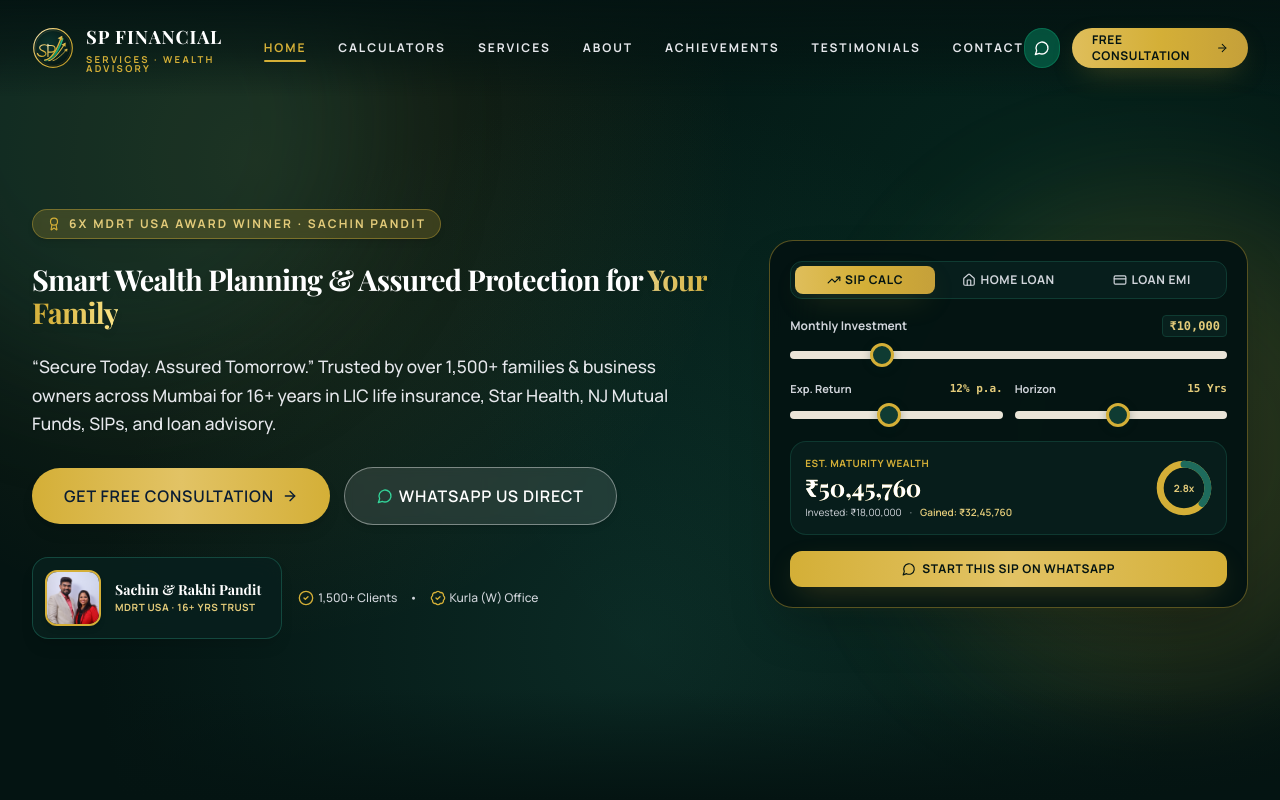
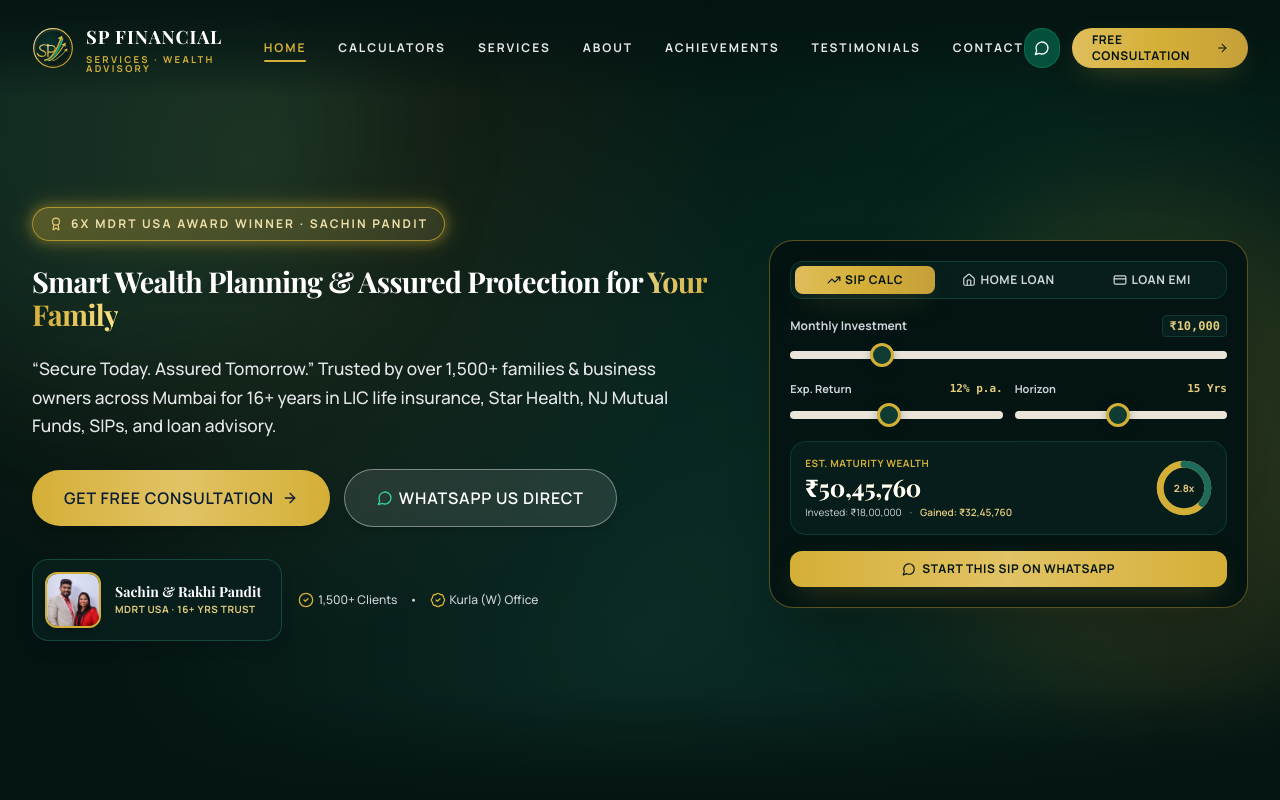
Before and after one commit to dakshch-07/SP-financial-services, a Next.js app: page / in a window 1280 px wide. Shown: the top 800 px of the page. Built offline with nearby package versions, Linux system fonts and the light colour scheme; a web font is replaced by a local one.

Commit message:
Highlight MDRT badge with golden glow and pulse ring animation

```diff
--- a/app/page.tsx
+++ b/app/page.tsx
@@ -83,13 +83,25 @@
               variants={staggerContainer}
               className="lg:col-span-7 flex flex-col items-center lg:items-start text-center lg:text-left space-y-4 lg:space-y-6"
             >
-              {/* Gold MDRT Badge */}
+              {/* Gold MDRT Badge — Highlighted with glow + pulse */}
               <motion.div
                 variants={fadeUp}
-                className="inline-flex items-center gap-1.5 lg:gap-2 px-3 py-1 lg:px-3.5 lg:py-1.5 rounded-full bg-gold-400/20 border border-gold-400/40 text-gold-300 text-[9.5px] sm:text-xs font-bold tracking-[0.15em] lg:tracking-[0.18em] uppercase shadow-md backdrop-blur-sm"
+                className="relative inline-flex items-center gap-1.5 lg:gap-2 px-3.5 py-1.5 lg:px-4 lg:py-2 rounded-full text-[9.5px] sm:text-xs font-bold tracking-[0.15em] lg:tracking-[0.18em] uppercase backdrop-blur-sm"
+                style={{
+                  background: "linear-gradient(135deg, rgba(212,175,55,0.35) 0%, rgba(226,195,101,0.15) 100%)",
+                  border: "1px solid rgba(212,175,55,0.7)",
+                  boxShadow: "0 0 12px 2px rgba(212,175,55,0.35), 0 0 24px 6px rgba(212,175,55,0.15)",
+                  color: "#F0D060",
+                }}
               >
-                <Award className="w-3 h-3 lg:w-3.5 lg:h-3.5 text-gold-400" />
-                <span>6x MDRT USA Award Winner · Sachin Pandit</span>
+                {/* Pulse ring */}
+                <motion.span
+                  className="absolute inset-0 rounded-full border border-gold-400/50"
+                  animate={{ scale: [1, 1.08, 1], opacity: [0.7, 0, 0.7] }}
+                  transition={{ duration: 2, repeat: Infinity, ease: "easeInOut" }}
+                />
+                <Award className="w-3.5 h-3.5 text-gold-300" />
+                <span className="relative z-10 text-gold-200">6x MDRT USA Award Winner · Sachin Pandit</span>
               </motion.div>
 
               {/* Main Heading */}
```
